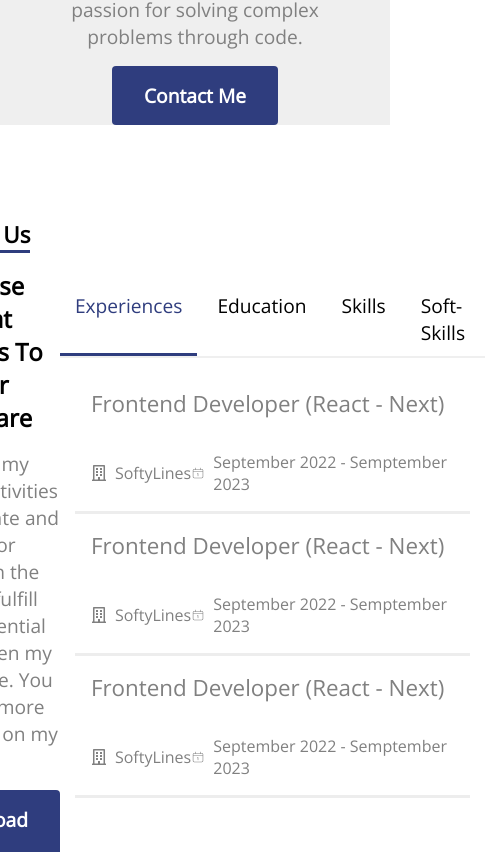
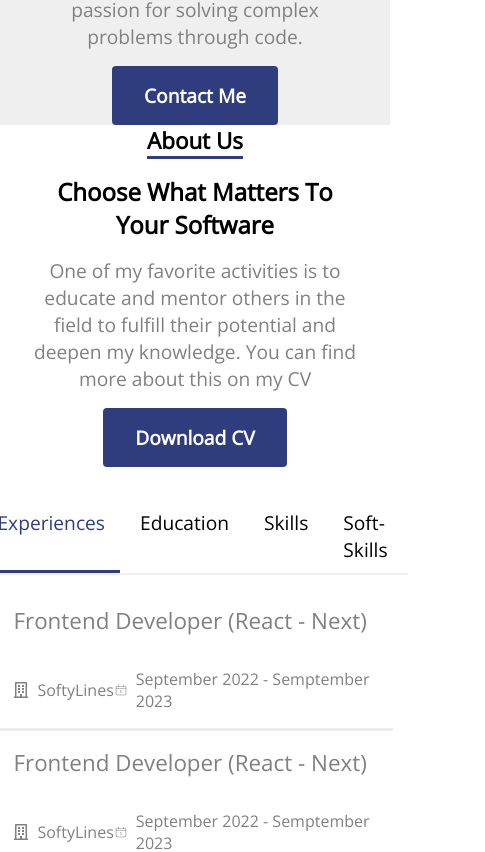
Before and after one commit to seifeddinesaad01/My-Personal-Portfolio, a React (Create React App) app: page /home in a window 390 px wide. Shown: the part 2159-3011 px from the top of the page, 485 px wide, since content can reach past the window. Built offline with nearby package versions, Linux system fonts and the light colour scheme.

Commit message:
some UI improvements

```diff
--- a/src/Features/Hero/Hero.tsx
+++ b/src/Features/Hero/Hero.tsx
@@ -1,8 +1,6 @@
 import React from 'react';
-import heroImg from '../../assets/hero3.jpg'
-import './Hero.css'
-import SectionOne from '../SectionOne/SectionOne';
-import SectionTwo from '../SectionTwo/SectionTwo';
+import heroImg from '../../assets/hero3.jpg';
+import './Hero.css';
 const Hero = () => {
     return (
         // <div style={{display:'flex', flexDirection:'column', justifyContent:"center", alignItems:"center", width:'100%', gap:'2rem', backgroundColor:"#efefef"}}>
--- a/src/Features/Home/Home.tsx
+++ b/src/Features/Home/Home.tsx
@@ -3,7 +3,7 @@ import Hero from '../Hero/Hero'
 import SectionTwo from '../SectionTwo/SectionTwo'
 import SectionOne from '../SectionOne/SectionOne'
 import './Home.css'
-import SectionThree from '../SectionThree/SectionThree'
+// import SectionThree from '../SectionThree/SectionThree'
 const Home = () => {
   return (
     <div className='home__container'>
--- a/src/Features/SectionTwo/SectionTwo.css
+++ b/src/Features/SectionTwo/SectionTwo.css
@@ -3,7 +3,11 @@
     justify-content: center;
     align-items: center;
     height: 100vh;
+    gap: 2rem;
     /* flex-wrap: wrap; */
+    @media (max-width: 900px) {
+    flex-wrap: wrap;
+  }
 }
 
 .sectionTwo__right{
--- a/src/Features/SectionTwo/SectionTwo.tsx
+++ b/src/Features/SectionTwo/SectionTwo.tsx
@@ -12,7 +12,7 @@ const SectionTwo = () => {
         <h4>Choose What Matters To Your Software</h4>
 
         <p className='sectionOne__text'>
-          One of my favorite activities is to educate and mentor <br /> others in the field to fulfill their potential and deepen my <br /> knowledge. You can find more about this on my CV
+          One of my favorite activities is to educate and mentor others in the field to fulfill their potential and deepen my knowledge. You can find more about this on my CV
         </p>
         <button className='sectionOne__btn'>Download CV</button>
 
```
